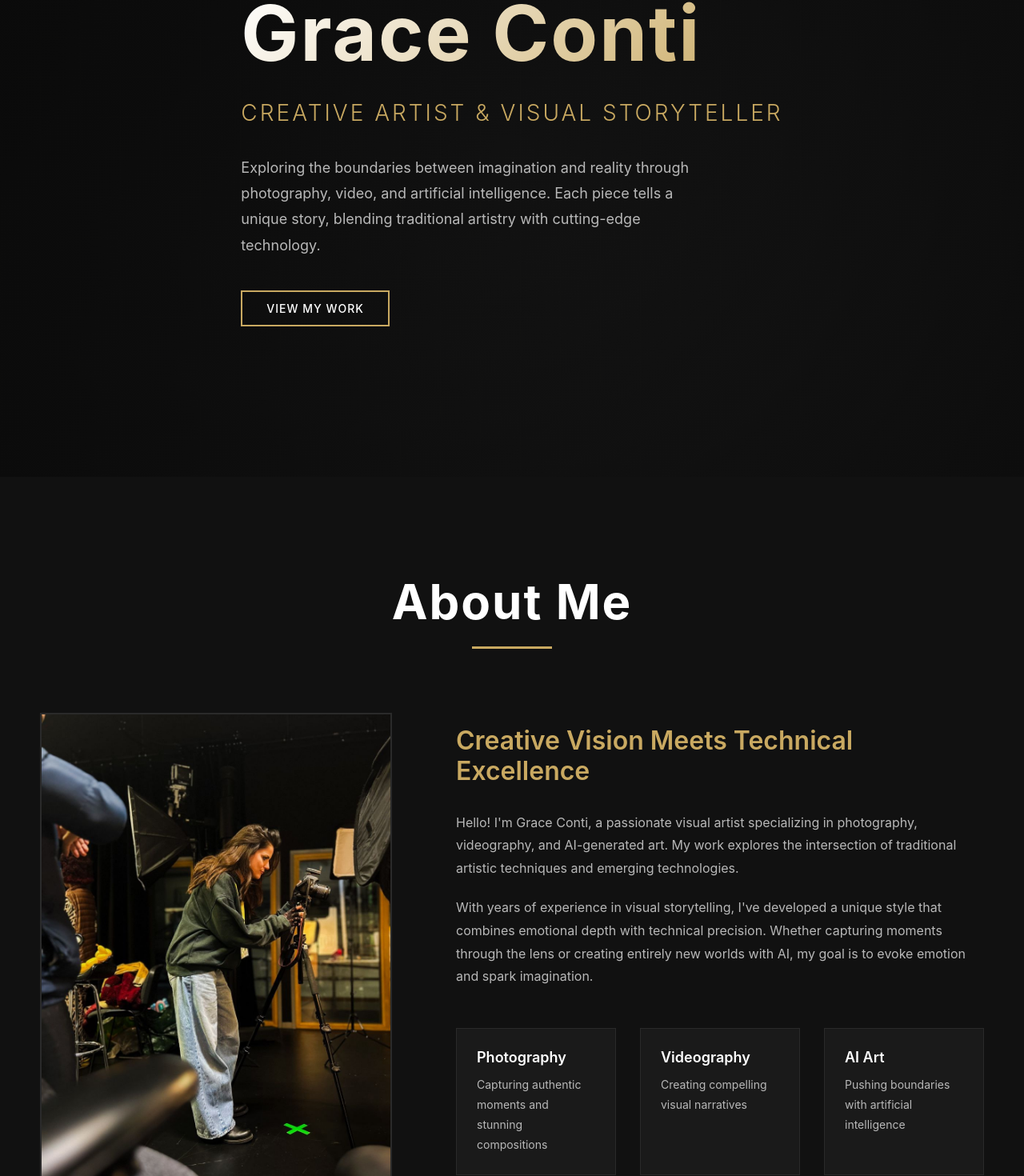
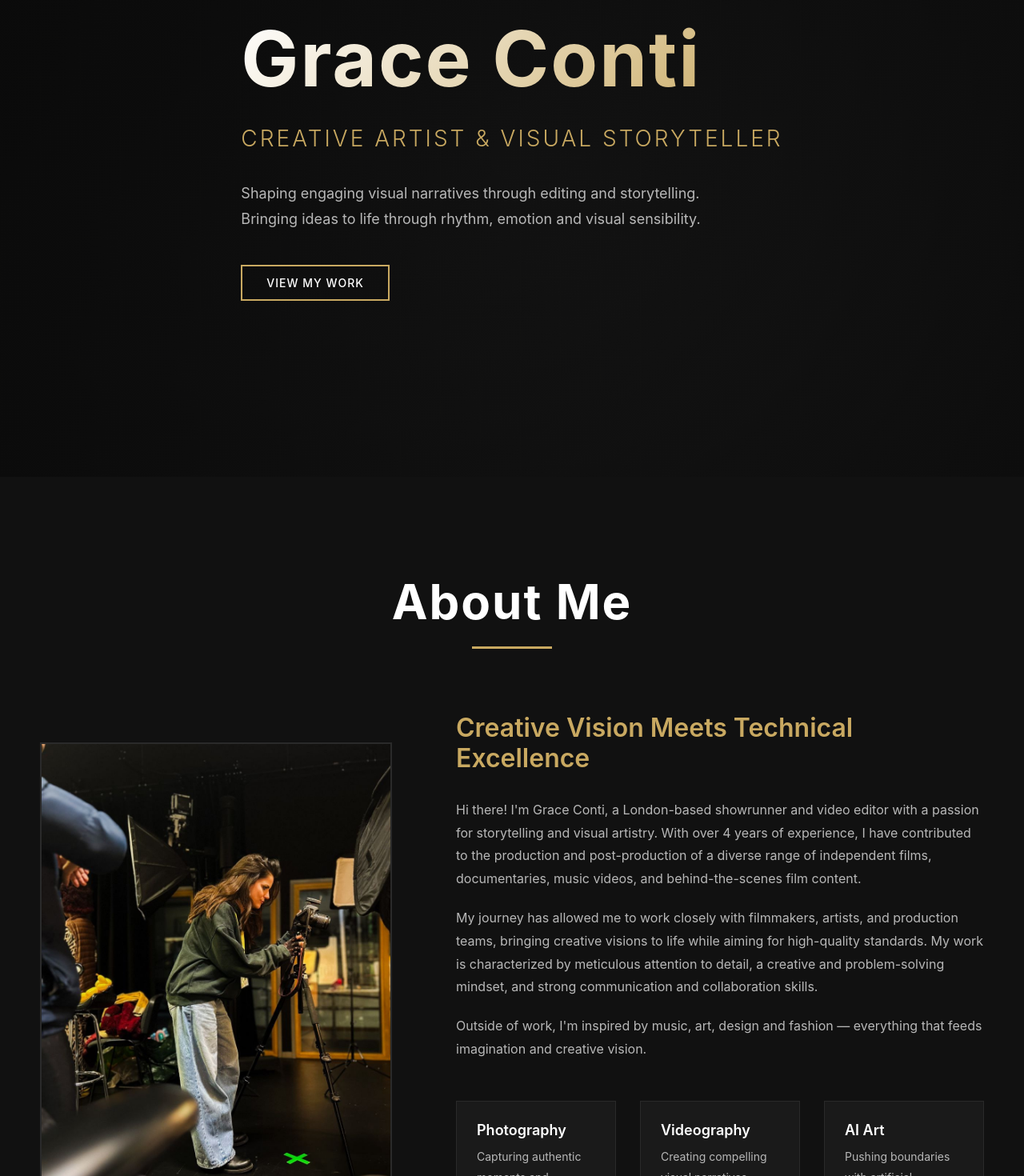
Before and after one commit to graceconti/graceconti.github.io, a React (Vite) app: page / in a window 1280 px wide. Shown: the part 204-1674 px from the top of the page at 80% size. Built offline with nearby package versions, Linux system fonts and the light colour scheme.

Commit message:
Update About bio and fix drag-and-drop reordering in admin panel

```diff
--- a/src/admin/GalleryManager.jsx
+++ b/src/admin/GalleryManager.jsx
@@ -193,21 +193,24 @@ const GalleryManager = () => {
     e.preventDefault();
     if (draggedIndex === null || draggedIndex === index) return;
 
+    // Crea una copia dell'array filtrato e riordina
     const filteredCopy = [...filteredItems];
     const draggedItem = filteredCopy[draggedIndex];
     filteredCopy.splice(draggedIndex, 1);
     filteredCopy.splice(index, 0, draggedItem);
 
-    const allItems = items.map(item => {
-      const filteredIndex = filteredCopy.findIndex(fi => fi.id === item.id);
-      if (filteredIndex !== -1) return filteredCopy[filteredIndex];
+    // Ricostruisci l'array completo mantenendo l'ordine originale per gli altri tipi
+    const updatedItems = items.map(item => {
+      // Se l'elemento è del tipo filtrato, usa la nuova posizione dall'array filtrato
+      if (item.type === filter) {
+        const newIndex = filteredCopy.findIndex(fi => fi.id === item.id);
+        return newIndex !== -1 ? filteredCopy[newIndex] : item;
+      }
+      // Altrimenti mantieni l'elemento com'è
       return item;
     });
 
-    const remainingFiltered = allItems.filter(item => item.type === filter);
-    const otherItems = allItems.filter(item => item.type !== filter);
-
-    setItems([...remainingFiltered, ...otherItems]);
+    setItems(updatedItems);
     setDraggedIndex(index);
   };
 
--- a/src/components/About.jsx
+++ b/src/components/About.jsx
@@ -21,15 +21,13 @@ const About = () => {
           <div className={`about-text scroll-animate-right ${isVisible ? 'visible' : ''}`}>
             <h3>Creative Vision Meets Technical Excellence</h3>
             <p>
-              Hello! I'm Grace Conti, a passionate visual artist specializing in photography,
-              videography, and AI-generated art. My work explores the intersection of traditional
-              artistic techniques and emerging technologies.
+              Hi there! I'm Grace Conti, a London-based showrunner and video editor with a passion for storytelling and visual artistry. With over 4 years of experience, I have contributed to the production and post-production of a diverse range of independent films, documentaries, music videos, and behind-the-scenes film content.
             </p>
             <p>
-              With years of experience in visual storytelling, I've developed a unique style
-              that combines emotional depth with technical precision. Whether capturing moments
-              through the lens or creating entirely new worlds with AI, my goal is to evoke
-              emotion and spark imagination.
+              My journey has allowed me to work closely with filmmakers, artists, and production teams, bringing creative visions to life while aiming for high-quality standards. My work is characterized by meticulous attention to detail, a creative and problem-solving mindset, and strong communication and collaboration skills.
+            </p>
+            <p>
+              Outside of work, I'm inspired by music, art, design and fashion — everything that feeds imagination and creative vision.
             </p>
 
             <div className="about-skills">
--- a/src/components/Home.jsx
+++ b/src/components/Home.jsx
@@ -9,9 +9,8 @@ const Home = () => {
           <h1 className="home-title">Grace Conti</h1>
           <p className="home-subtitle">Creative Artist & Visual Storyteller</p>
           <p className="home-description">
-            Exploring the boundaries between imagination and reality through
-            photography, video, and artificial intelligence. Each piece tells
-            a unique story, blending traditional artistry with cutting-edge technology.
+            Shaping engaging visual narratives through editing and storytelling.
+            Bringing ideas to life through rhythm, emotion and visual sensibility.
           </p>
           <button className="home-cta" onClick={() => {
             document.getElementById('gallery')?.scrollIntoView({ behavior: 'smooth' });
```
